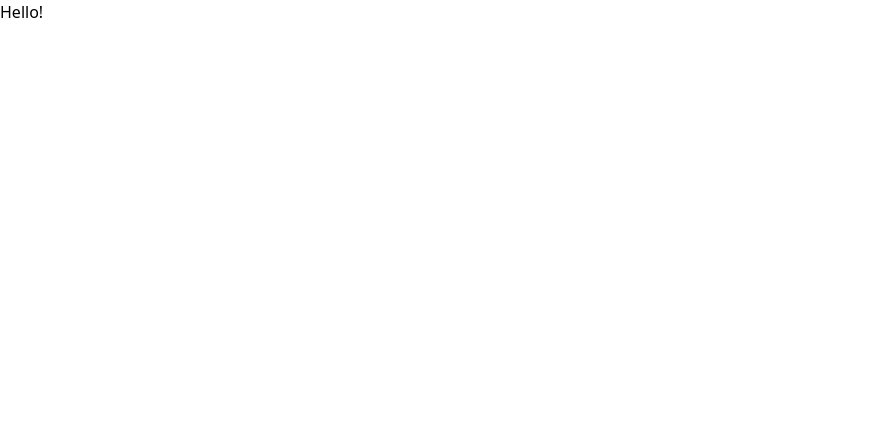
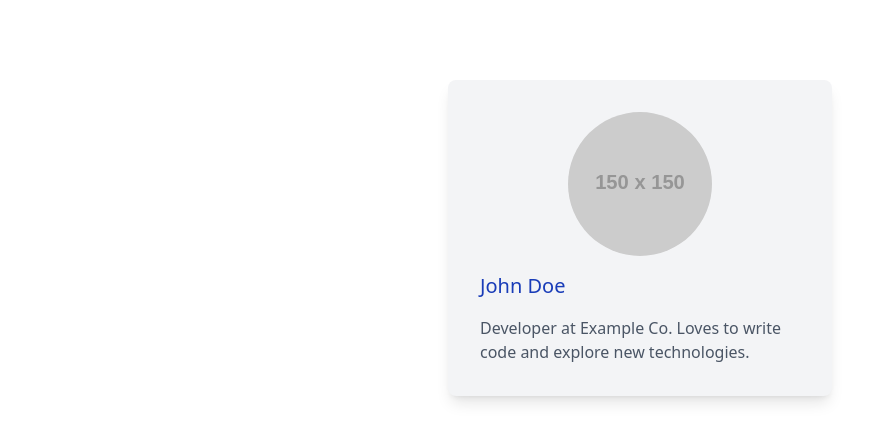
Before and after one commit to LeonScriptJS/alx-fe-reactjs, a React (Vite) app in the folder tailwind-react-integration/: page / in a window 1280 px wide. Shown: the top 442 px of the page, without its empty margins (0-892 px from the left). Built offline with nearby package versions, Linux system fonts and the light colour scheme.

Commit message:
Styling a Provided React Component with Tailwind CSS

```diff
--- a/tailwind-react-integration/src/App.jsx
+++ b/tailwind-react-integration/src/App.jsx
@@ -1,9 +1,13 @@
+import React from 'react'
+import UserProfile from './components/UserProfile';
 
 function App() {
 
   return (
     <>
-      <div>Hello!</div>
+      <div className='container bg-gray-100 p-8 max-w-sm mx-auto my-20 rounded-lg shadow-lg'>
+        <UserProfile />
+      </div>
     </>
   );
 }
--- /dev/null
+++ b/tailwind-react-integration/src/components/UserProfile.jsx
@@ -0,0 +1,13 @@
+import React from 'react'
+
+function UserProfile() {
+  return (
+    <div className="user-profile">
+      <img src="https://via.placeholder.com/150" alt="User" className='rounded-full w-36 h-36 mx-auto'/>
+      <h1 className='text-xl text-blue-800 my-4'>John Doe</h1>
+      <p className='text-gray-600 text-base'>Developer at Example Co. Loves to write code and explore new technologies.</p>
+    </div>
+  );
+}
+
+export default UserProfile;
```
